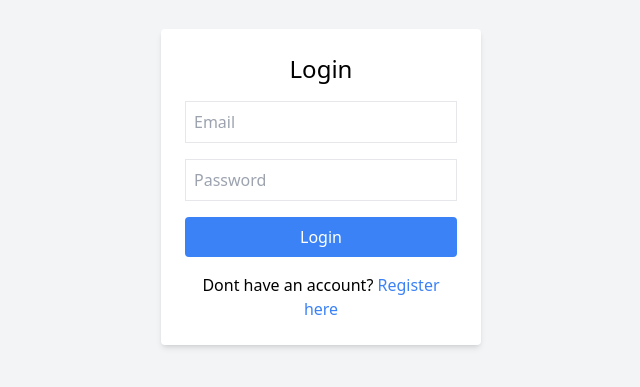
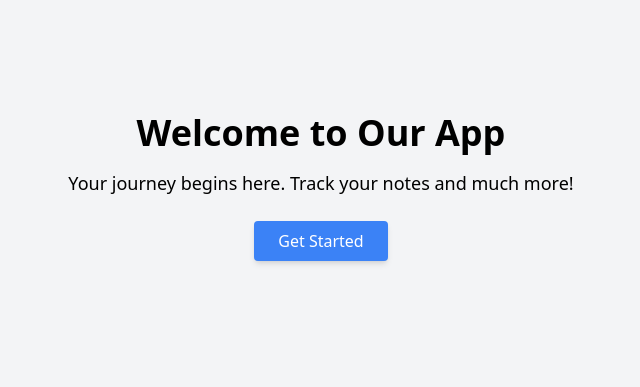
Before and after one commit to isaac-evs/neurotype, a React (Vite) app in the folder frontend/neurotype/: page / in a window 1280 px wide. Before the commit this address led to /login. Shown: the part 213-600 px from the top of the page, without its empty margins (319-959 px from the left). Built offline with nearby package versions, Linux system fonts and the light colour scheme.

Commit message:
plan added succesfully

```diff
--- a/frontend/neurotype/src/api/axiosInstance.js
+++ b/frontend/neurotype/src/api/axiosInstance.js
@@ -1,3 +1,4 @@
+// src/api/axiosInstance.js
 import axios from "axios";
 
 const API_BASE_URL = "http://localhost:8000";
@@ -6,17 +7,16 @@ const axiosInstance = axios.create({
   baseURL: API_BASE_URL,
 });
 
-// Add a request interceptor
 axiosInstance.interceptors.request.use(
   (config) => {
     const token = localStorage.getItem("access_token");
     if (token) {
-      config.headers["Authorization"] = `Bearer ${token}`;
+      config.headers.Authorization = `Bearer ${token}`;
     }
     return config;
   },
   (error) => {
-    Promise.reject(error);
+    return Promise.reject(error);
   },
 );
 
--- /dev/null
+++ b/frontend/neurotype/src/pages/LandingPage.jsx
@@ -0,0 +1,28 @@
+// src/pages/LandingPage.jsx
+import React from "react";
+import { useNavigate } from "react-router-dom";
+
+export const LandingPage = () => {
+  const navigate = useNavigate();
+
+  const handleGetStarted = () => {
+    navigate("/login");
+  };
+
+  return (
+    <div className="flex items-center justify-center h-screen bg-gray-100">
+      <div className="text-center">
+        <h1 className="text-4xl font-bold mb-4">Welcome to Our App</h1>
+        <p className="text-lg mb-6">
+          Your journey begins here. Track your notes and much more!
+        </p>
+        <button
+          onClick={handleGetStarted}
+          className="bg-blue-500 text-white px-6 py-2 rounded shadow-md hover:bg-blue-600"
+        >
+          Get Started
+        </button>
+      </div>
+    </div>
+  );
+};
--- a/frontend/neurotype/src/pages/RegisterPage.jsx
+++ b/frontend/neurotype/src/pages/RegisterPage.jsx
@@ -16,7 +16,7 @@ export const RegisterPage = () => {
         password: password,
       });
       alert("Registration successful");
-      navigate("/login");
+      navigate("/select-plan");
     } catch (error) {
       console.error("Registration error:", error);
       alert("Error registering user");
--- a/frontend/neurotype/src/pages/SelectPlanPage.jsx
+++ b/frontend/neurotype/src/pages/SelectPlanPage.jsx
@@ -5,35 +5,44 @@ import { AuthContext } from "../context/AuthContext";
 import { useNavigate } from "react-router-dom";
 
 export const SelectPlanPage = () => {
-  const { token } = useContext(AuthContext);
   const navigate = useNavigate();
+  const { token } = useContext(AuthContext); // Retrieve the token from the context
   const [plan, setPlan] = useState("lite");
 
   const handleSubmit = async (e) => {
     e.preventDefault();
     try {
-      await axiosInstance.put("/select-plan", {
-        plan: plan,
-      });
-      alert("Plan updated successfully");
-      navigate("/");
+      // Make a PUT request to the /select-plan endpoint with plan_in as a query parameter
+      await axiosInstance.put(
+        "/select-plan",
+        {}, // Empty request body
+        {
+          headers: {
+            Authorization: `Bearer ${token}`,
+          },
+          params: {
+            plan_in: plan, // Include plan_in as a query parameter
+          },
+        },
+      );
+      alert("Plan selected successfully");
+      navigate("/dashboard"); // Redirect to the dashboard after selecting a plan
     } catch (error) {
-      console.error("Plan selection error:", error);
-      alert("Error updating plan");
+      console.error(
+        "Plan selection error:",
+        error.response?.data || error.message,
+      );
+      alert("Error selecting plan");
     }
   };
 
-  if (!token) {
-    navigate("/login");
-  }
-
   return (
-    <div className="flex items-center justify-center h-screen">
+    <div className="flex items-center justify-center h-screen bg-gray-100">
       <form
         className="bg-white p-6 rounded shadow-md w-80"
         onSubmit={handleSubmit}
       >
-        <h2 className="text-2xl mb-4 text-center">Select Plan</h2>
+        <h2 className="text-2xl mb-4 text-center">Select Your Plan</h2>
         <select
           className="border p-2 w-full mb-4"
           value={plan}
@@ -43,10 +52,10 @@ export const SelectPlanPage = () => {
           <option value="plus">Plus</option>
         </select>
         <button
-          className="bg-purple-500 text-white p-2 w-full rounded"
           type="submit"
+          className="bg-blue-500 text-white p-2 w-full rounded"
         >
-          Update Plan
+          Confirm Plan
         </button>
       </form>
     </div>
--- a/frontend/neurotype/src/routes/index.jsx
+++ b/frontend/neurotype/src/routes/index.jsx
@@ -5,6 +5,7 @@ import {
   Route,
   Navigate,
 } from "react-router-dom";
+import { LandingPage } from "../pages/LandingPage";
 import { LoginPage } from "../pages/LoginPage";
 import { RegisterPage } from "../pages/RegisterPage";
 import { DashboardPage } from "../pages/DashboardPage";
@@ -18,36 +19,25 @@ import { AuthContext } from "../context/AuthContext";
 import React, { useContext } from "react";
 
 export const AppRoutes = () => {
-  const { token } = useContext(AuthContext);
+  const { token, user } = useContext(AuthContext);
 
   return (
     <Router>
       <Routes>
+        <Route path="/" element={<LandingPage />} />
+        <Route path="/login" element={<LoginPage />} />
+        <Route path="/register" element={<RegisterPage />} />
         <Route
-          path="/"
+          path="/select-plan"
           element={
-            token ? (
-              <Navigate to="/dashboard" />
-            ) : (
-              <Navigate to="/login" replace />
-            )
+            token ? <SelectPlanPage /> : <Navigate to="/login" replace />
           }
         />
-        <Route path="/login" element={<LoginPage />} />
-        <Route path="/register" element={<RegisterPage />} />
         <Route
           path="/dashboard"
           element={
             <PrivateRoute>
               <DashboardPage />
-            </PrivateRoute>
-          }
-        />
-        <Route
-          path="/select-plan"
-          element={
-            <PrivateRoute>
-              <SelectPlanPage />
             </PrivateRoute>
           }
         />
```
